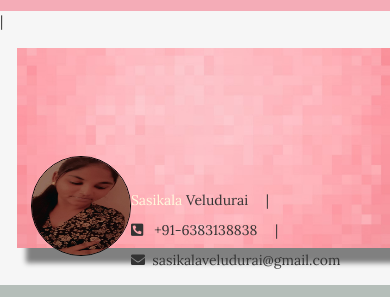
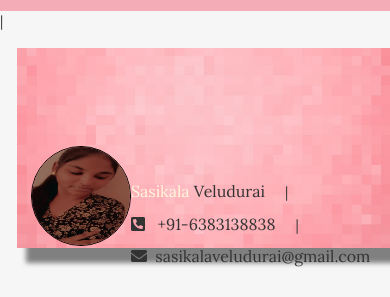
Before and after one commit to Sasikala-veludurai/website, a plain HTML site: page index.html in a window 390 px wide. Shown: the part 55-352 px from the top of the page. Drawn offline with nearby package versions, Linux system fonts and the light colour scheme; a web font is replaced by a local one.

Commit message:
updation3

```diff
--- a/css/index.css
+++ b/css/index.css
@@ -99,6 +99,7 @@ header .menu-toggle{
 }
 .banner{
     margin-bottom: 20px;
+    min-height: 100%;
 }
 .banner_span{
     position: absolute;
@@ -230,15 +231,14 @@ form .message_holder{
         margin-left: .8em;
     }
     .banner{
-        position:static;
+        position:relative;
     }
     .banner_span p{
-        font-size: 14px;
+        font-size: 16px;
     }
 
     .banner_span {
-
-     top:29%;
+         top:20%;
     }
     .banner_span {
        margin-left: 10px;
@@ -247,7 +247,7 @@ form .message_holder{
      position: absolute;
      width: 100px;
      height: 100px;
-     top: 25%;
+     top: 16%;
      left: 8%;
      border-radius: 100px;
      border:1px solid black;
```
